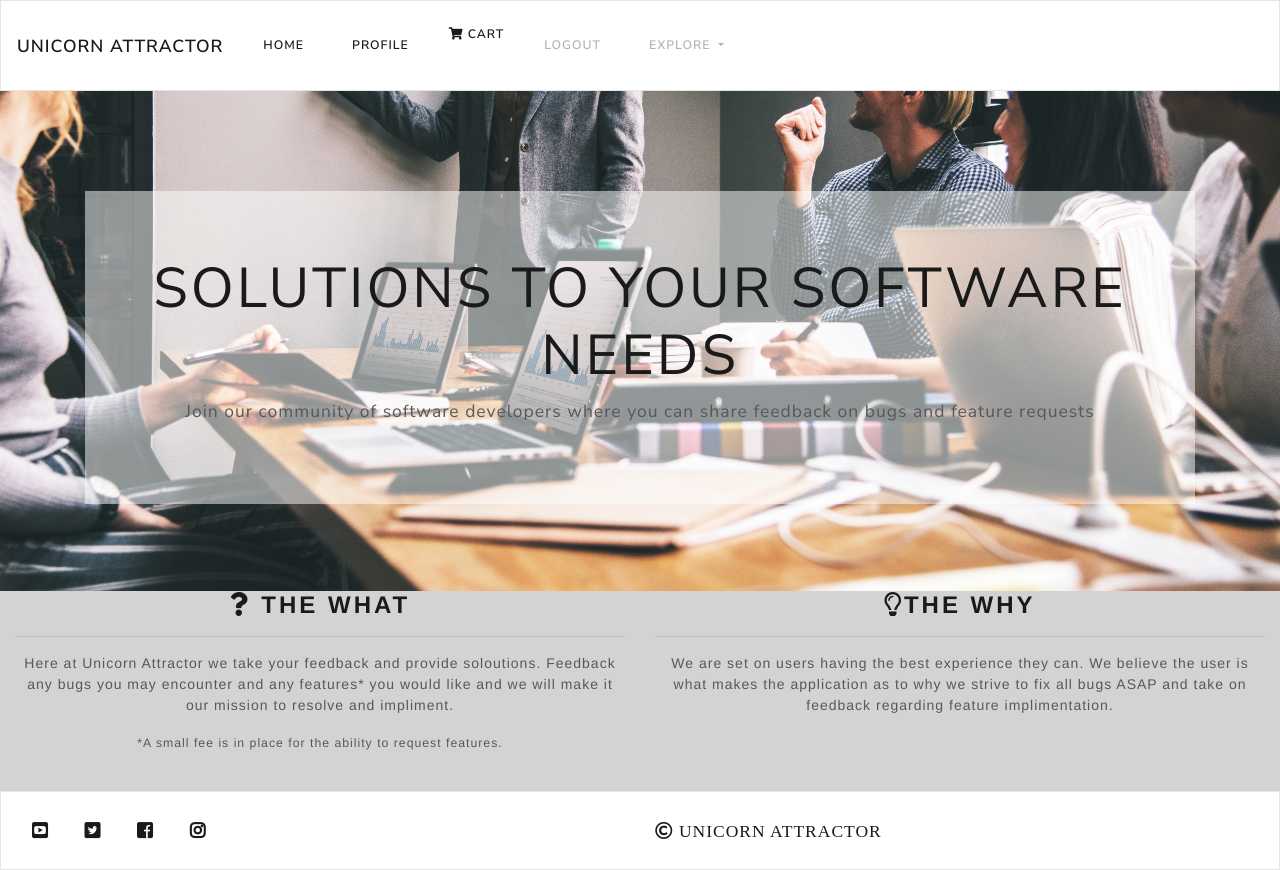
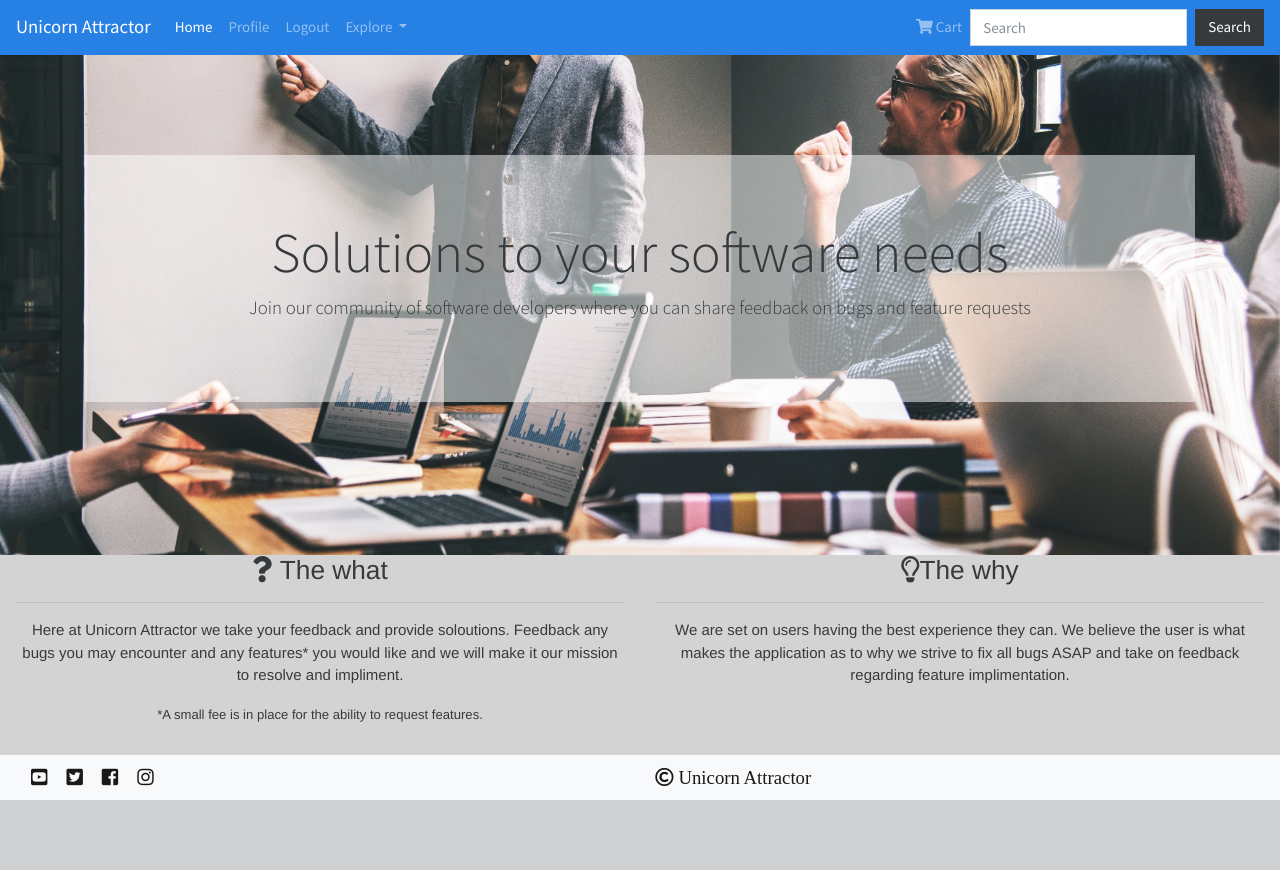
Before and after one commit to Jorden-V/UnicornAttractor---Milestone-4, a Django app: page / in a window 1280 px wide. After the commit the page ends 800 px from the top, so only its background shows below. Run offline with Django 3.2, Linux system fonts and the light colour scheme; the visitor is signed in with stand-in values (Sample User, id 1); some libraries are stand-ins or nearby versions.

Commit message:
improted bootswatch cdn and replaced standard bootstrap. Updated nav bar to only display search and cart function when user is logged in

```diff
--- a/static/css/style.css
+++ b/static/css/style.css
@@ -1,7 +1,3 @@
-form {
-    width: 50%;
-}
-
 .jumbotron {
     background-color: rgba(255, 255, 255, 0.5);
 }
--- a/templates/base.html
+++ b/templates/base.html
@@ -10,42 +10,32 @@
     <title>{% block page_title %} {% endblock %}</title>
 
     <!-- Latest compiled and minified CSS -->
-    <link href="https://stackpath.bootstrapcdn.com/bootswatch/4.3.1/lux/bootstrap.min.css" rel="stylesheet" integrity="sha384-hVpXlpdRmJ+uXGwD5W6HZMnR9ENcKVRn855pPbuI/mwPIEKAuKgTKgGksVGmlAvt" crossorigin="anonymous">
+    <link href="https://stackpath.bootstrapcdn.com/bootswatch/4.3.1/cosmo/bootstrap.min.css" rel="stylesheet" integrity="sha384-uhut8PejFZO8994oEgm/ZfAv0mW1/b83nczZzSwElbeILxwkN491YQXsCFTE6+nx" crossorigin="anonymous">
     <link rel="stylesheet" href="https://use.fontawesome.com/releases/v5.6.3/css/all.css" integrity="sha384-UHRtZLI+pbxtHCWp1t77Bi1L4ZtiqrqD80Kn4Z8NTSRyMA2Fd33n5dQ8lWUE00s/" crossorigin="anonymous">
     <link rel="stylesheet" href="{% static 'css/style.css' %}" type="text/css">
     <script type="text/javascript" src="https://cdnjs.cloudflare.com/ajax/libs/jquery/3.3.1/jquery.min.js"></script>
-    {% block head_js %}
-    {% endblock head_js %}
+    {% block head_js %} {% endblock head_js %}
 
 
 </head>
 
 <body>
 
-    <nav class="navbar navbar-expand-lg navbar-light bg-light">
+    <nav class="navbar navbar-expand-lg navbar-dark bg-primary">
         <a class="navbar-brand" href="{% url 'index' %}">Unicorn Attractor</a>
-        <button class="navbar-toggler" type="button" data-toggle="collapse" data-target="#navbarSupportedContent" aria-controls="navbarSupportedContent" aria-expanded="false" aria-label="Toggle navigation">
+        <button class="navbar-toggler" type="button" data-toggle="collapse" data-target="#navbarColor01" aria-controls="navbarColor01" aria-expanded="false" aria-label="Toggle navigation">
             <span class="navbar-toggler-icon"></span>
         </button>
 
-        <div class="collapse navbar-collapse" id="navbarSupportedContent">
+        <div class="navbar-collapse collapse" id="navbarColor01" style="">
             <ul class="navbar-nav mr-auto">
                 {% if user.is_authenticated %}
                 <li class="nav-item active">
                     <a class="nav-link" href="{% url 'index' %}">Home <span class="sr-only">(current)</span></a>
                 </li>
-                <li class="nav-item active">
+                <li class="nav-item">
                     <a class="nav-link" href="{% url 'profile' %}">Profile</a>
                 </li>
-                <li class="nav-item active">
-                    <a href="{% url 'view_cart' %}">
-                        <i class="fas fa-shopping-cart"></i> Cart
-                            {% if feature_count > 0 %}
-                            <label class="badge badge-warning">{{ feature_count }}</label>
-                            {% endif %}
-                    </a>
-                </li>
-
                 <li class="nav-item">
                     <a class="nav-link" href="{% url 'logout' %}">Logout</a>
                 </li>
@@ -59,12 +49,30 @@
                         <a class="dropdown-item" href="#"><i class="far fa-chart-bar"></i>  Statistics</a>
                     </div>
                 </li>
-                {% else %}
+
+            </ul>
+            <form class="form-inline my-2 my-lg-0">
+                <ul class="navbar-nav mr-auto">
+                    <li class="nav-item">
+                        <a class="nav-link" href="{% url 'view_cart' %}">
+                        <i class="fas fa-shopping-cart"></i> Cart
+                            {% if feature_count > 0 %}
+                            <label class="badge badge-warning">{{ feature_count }}</label>
+                            {% endif %}
+                    </a>
+                    </li>
+                </ul>
+                <input class="form-control mr-sm-2" type="text" placeholder="Search">
+                <button class="btn btn-secondary my-2 my-sm-0" type="submit">Search</button>
+            </form>
+            {% else %}
+            <ul class="navbar-nav mr-auto">
                 <li class="nav-item"><a class="nav-link" href="{% url 'index' %}">Home</a></li>
                 <li class="nav-item"><a class="nav-link" href="{% url 'login' %}">Login</a></li>
                 <li class="nav-item"><a class="nav-link" href="{% url 'registration' %}">Register</a></li>
-                {% endif %}
             </ul>
+            {% endif %}
+
         </div>
     </nav>
 
```
